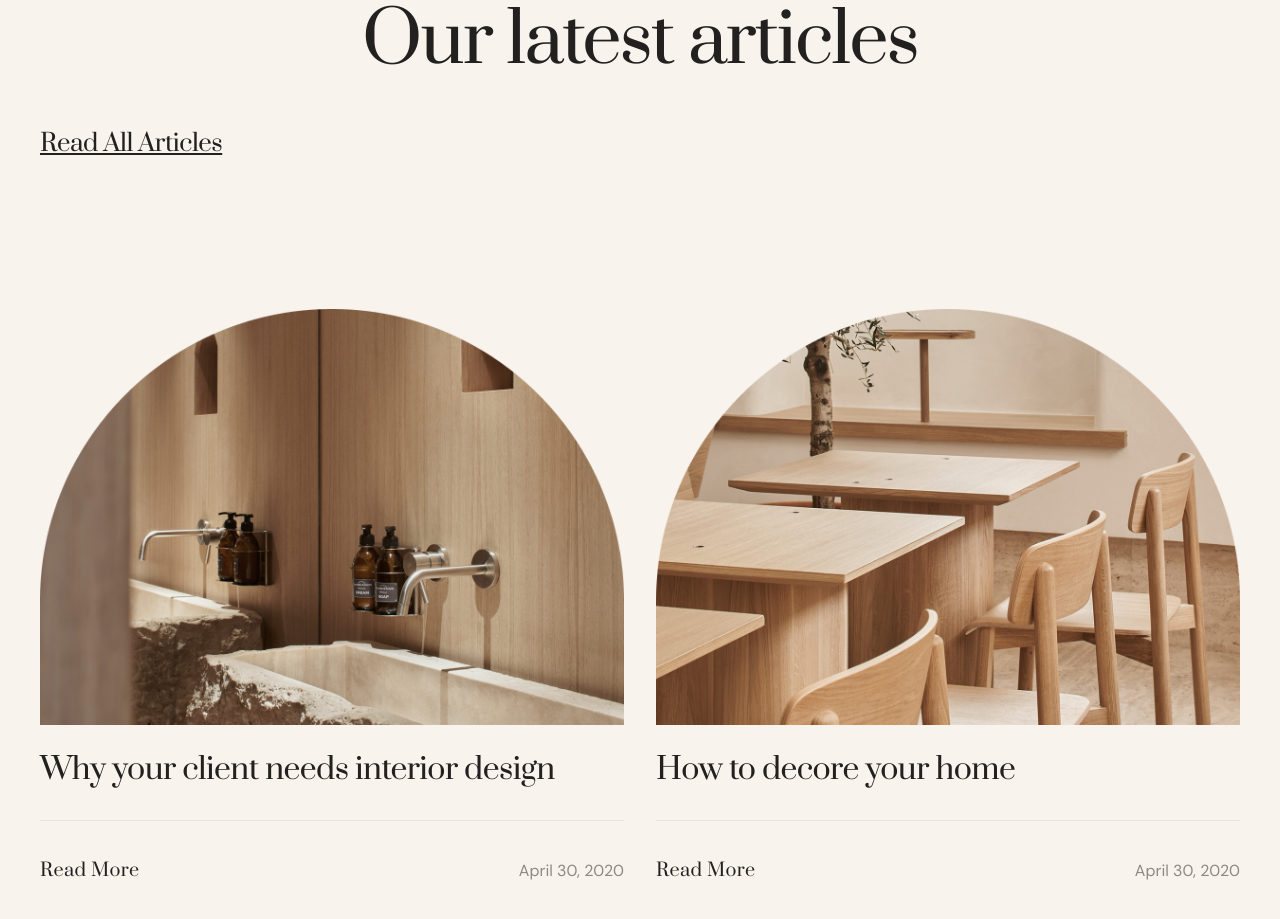
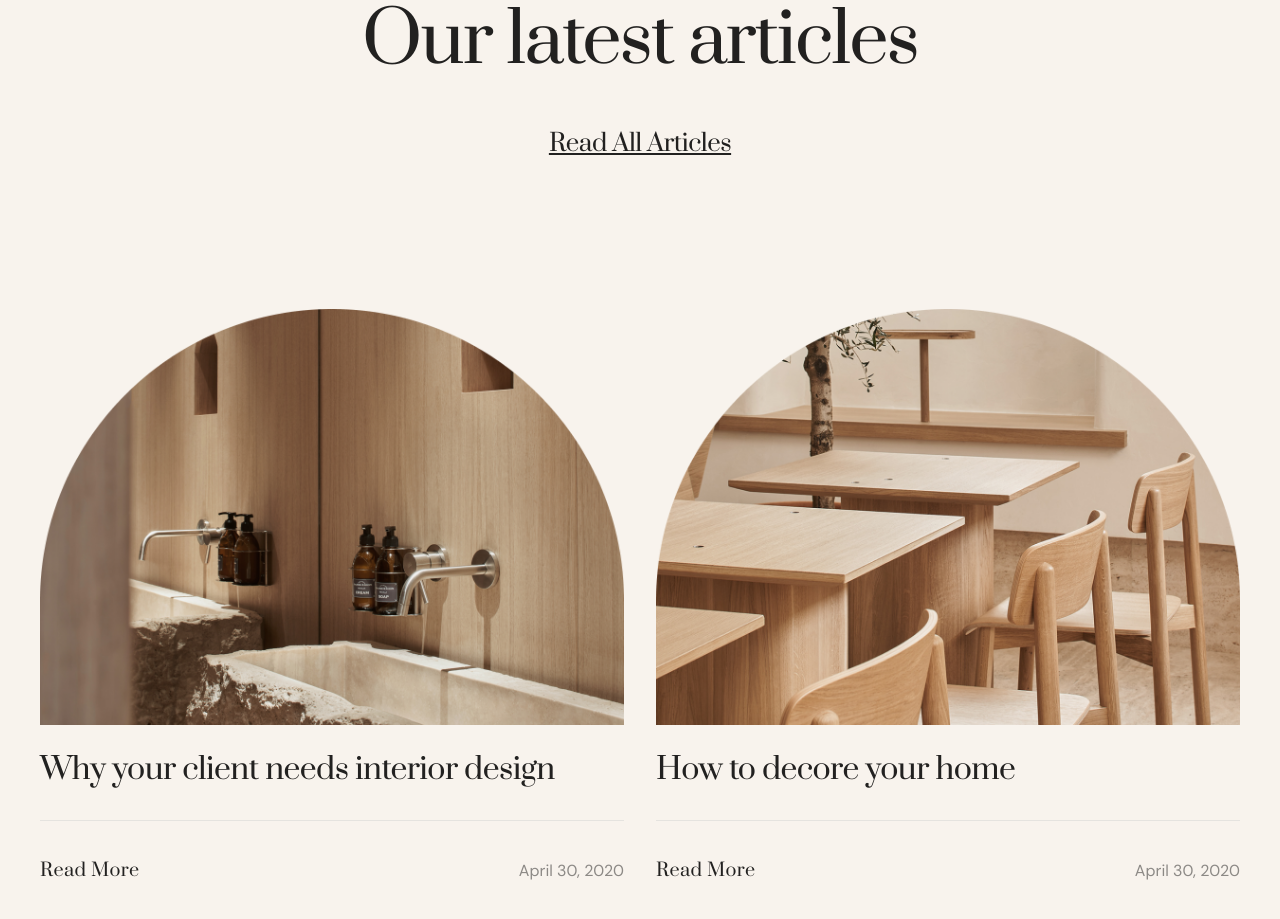
Before and after one commit to trungle1403/lp_heling, a website: page index.html in a window 1280 px wide. Shown: the part 4192-5111 px from the top of the page. Drawn offline with nearby package versions, Linux system fonts and the light colour scheme.

Commit message:
update something

```diff
--- a/sass/components/_article.scss
+++ b/sass/components/_article.scss
@@ -6,12 +6,9 @@
         margin-bottom: 50px;
     }
     .section-link {
-        text-align: center;
+        display: flex;
+        justify-content: center;
         margin-bottom: 150px;
-    }
-
-    &-main {
-
     }
 
     &-list {
```
Also changed, not shown: main.css, 1 other file.
